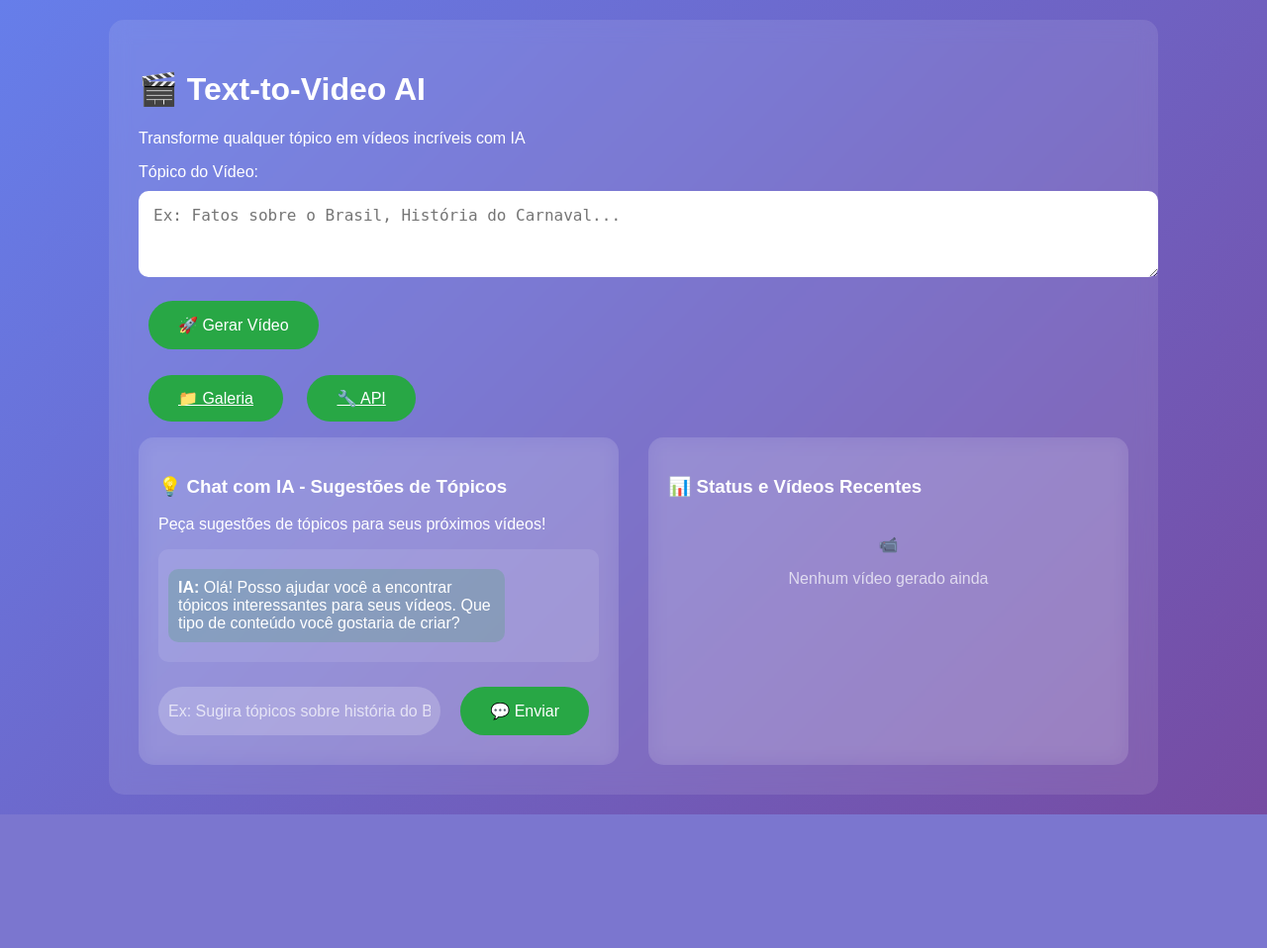
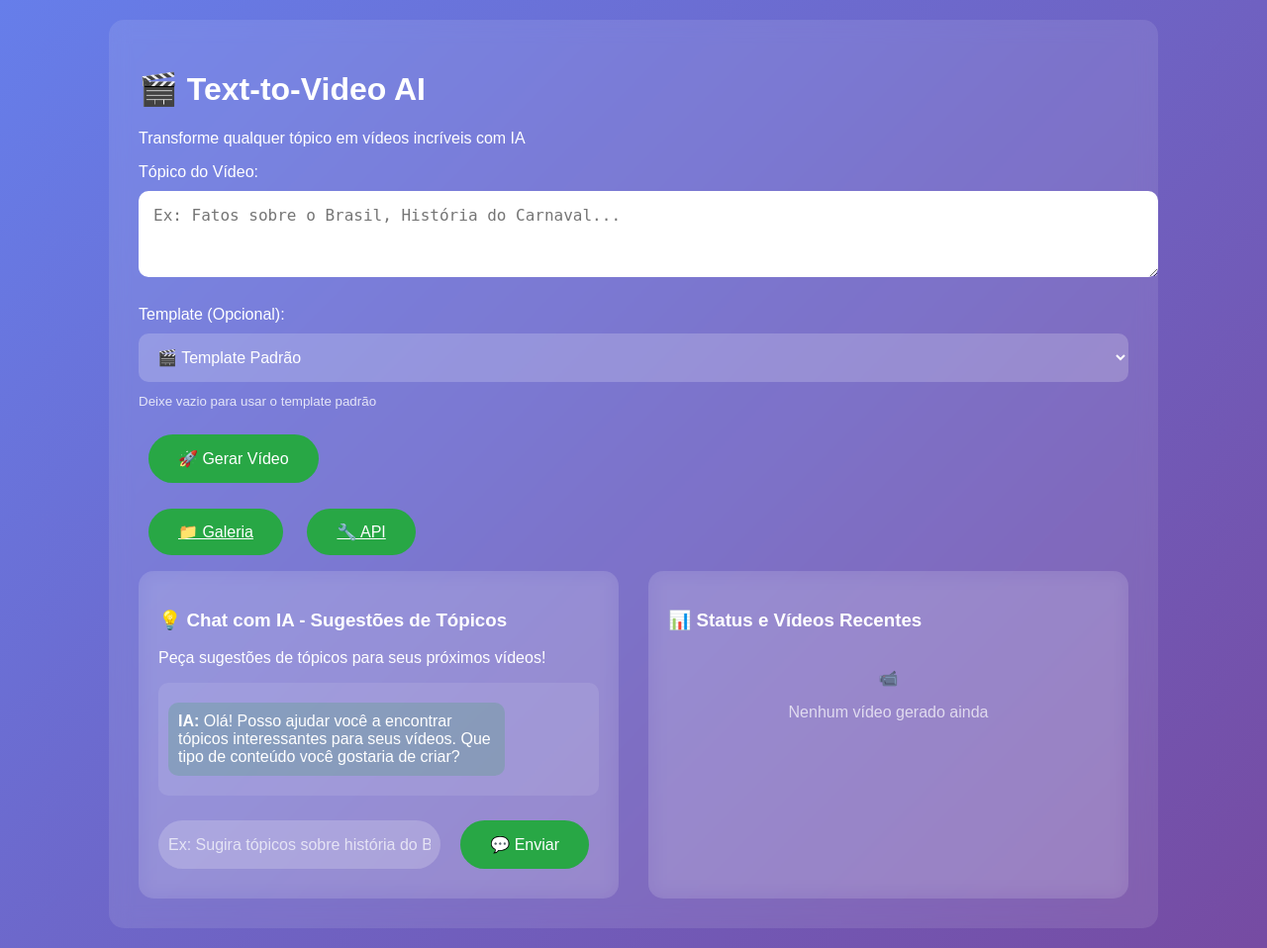
Before and after one commit to maxwellbatis/text-to-video-ai-v2, a Flask app: page / in a window 1280 px wide. Shown: the whole page at 99% size. Before the commit the page ends 823 px from the top, so only its background shows below. Run offline with Flask 3, Linux system fonts and the light colour scheme; data that the repository does not hold is empty; some libraries are stand-ins or nearby versions.

Commit message:
Atualizar frontend com seleção de templates e melhorias visuais

```diff
--- a/templates/index.html
+++ b/templates/index.html
@@ -37,13 +37,24 @@
         .btn-primary:hover {
             background: #0056b3;
         }
-        input, textarea {
+        input, textarea, select {
             width: 100%;
             padding: 15px;
             margin: 10px 0;
             border: none;
             border-radius: 10px;
             font-size: 16px;
+        }
+
+        select {
+            background: rgba(255,255,255,0.2);
+            color: white;
+            cursor: pointer;
+        }
+
+        select option {
+            background: #333;
+            color: white;
         }
         .progress {
             background: #f0f0f0;
@@ -210,6 +221,17 @@
                 <label for="topic">Tópico do Vídeo:</label>
                 <textarea id="topic" rows="3" placeholder="Ex: Fatos sobre o Brasil, História do Carnaval..." required></textarea>
             </div>
+
+            <div style="margin: 15px 0;">
+                <label for="templateSelect">Template (Opcional):</label>
+                <select id="templateSelect" onchange="showTemplateInfo()">
+                    <option value="">🎬 Template Padrão</option>
+                    <option value="cinematic_religious">⛪ Cinematográfico Religioso</option>
+                </select>
+                <small style="opacity: 0.8;">Deixe vazio para usar o template padrão</small>
+                <div id="templateInfo" style="margin-top: 10px; padding: 10px; background: rgba(255,255,255,0.1); border-radius: 8px; display: none;"></div>
+            </div>
+
             <button type="submit" class="btn">🚀 Gerar Vídeo</button>
         </form>
 
@@ -288,14 +310,27 @@
                 return;
             }
 
+            // Sugerir template automaticamente se não foi selecionado
+            const templateSelect = document.getElementById('templateSelect');
+            if (!templateSelect.value) {
+                await suggestTemplateForTopic(topic);
+            }
+
             document.getElementById('progress').style.display = 'block';
             document.querySelector('button[type="submit"]').disabled = true;
 
             try {
+                const templateId = document.getElementById('templateSelect').value;
+                const requestBody = { topic: topic };
+
+                if (templateId) {
+                    requestBody.template_id = templateId;
+                }
+
                 const response = await fetch('/api/jobs', {
                     method: 'POST',
                     headers: { 'Content-Type': 'application/json' },
-                    body: JSON.stringify({ topic: topic })
+                    body: JSON.stringify(requestBody)
                 });
 
                 const data = await response.json();
@@ -528,6 +563,75 @@
             }
         }
 
+        // Função para sugerir template baseado no tópico
+        async function suggestTemplateForTopic(topic) {
+            try {
+                const response = await fetch('/api/templates/suggest', {
+                    method: 'POST',
+                    headers: {
+                        'Content-Type': 'application/json'
+                    },
+                    body: JSON.stringify({ topic: topic })
+                });
+
+                const data = await response.json();
+
+                if (response.ok && data.suggestions && data.suggestions.length > 0) {
+                    const bestSuggestion = data.suggestions[0];
+                    const templateSelect = document.getElementById('templateSelect');
+
+                    // Encontrar a opção correspondente
+                    for (let option of templateSelect.options) {
+                        if (option.value === bestSuggestion.template_id) {
+                            templateSelect.value = bestSuggestion.template_id;
+                            console.log(`🎯 Template sugerido: ${bestSuggestion.name}`);
+                            break;
+                        }
+                    }
+                }
+            } catch (error) {
+                console.log('Não foi possível sugerir template automaticamente');
+            }
+        }
+
+        // Função para mostrar informações do template
+        function showTemplateInfo() {
+            const templateSelect = document.getElementById('templateSelect');
+            const templateInfo = document.getElementById('templateInfo');
+            const selectedValue = templateSelect.value;
+
+            if (!selectedValue) {
+                templateInfo.style.display = 'none';
+                return;
+            }
+
+            const templateDescriptions = {
+                'cinematic_religious': {
+                    name: 'Cinematográfico Religioso',
+                    description: 'Template para vídeos religiosos com estilo cinematográfico, pausas estratégicas e efeitos dramáticos',
+                    features: ['🎬 Efeitos cinematográficos', '⏱️ Pausas estratégicas', '🎵 Música de fundo', '📖 Conteúdo religioso']
+                }
+            };
+
+            const template = templateDescriptions[selectedValue];
+            if (template) {
+                templateInfo.innerHTML = `
+                    <div style="margin-bottom: 8px;">
+                        <strong>${template.name}</strong>
+                    </div>
+                    <div style="font-size: 14px; opacity: 0.9; margin-bottom: 8px;">
+                        ${template.description}
+                    </div>
+                    <div style="font-size: 12px; opacity: 0.8;">
+                        ${template.features.join(' • ')}
+                    </div>
+                `;
+                templateInfo.style.display = 'block';
+            } else {
+                templateInfo.style.display = 'none';
+            }
+        }
+
         // Auto-refresh vídeos recentes a cada 30 segundos
         setInterval(loadRecentVideos, 30000);
     </script>
```
